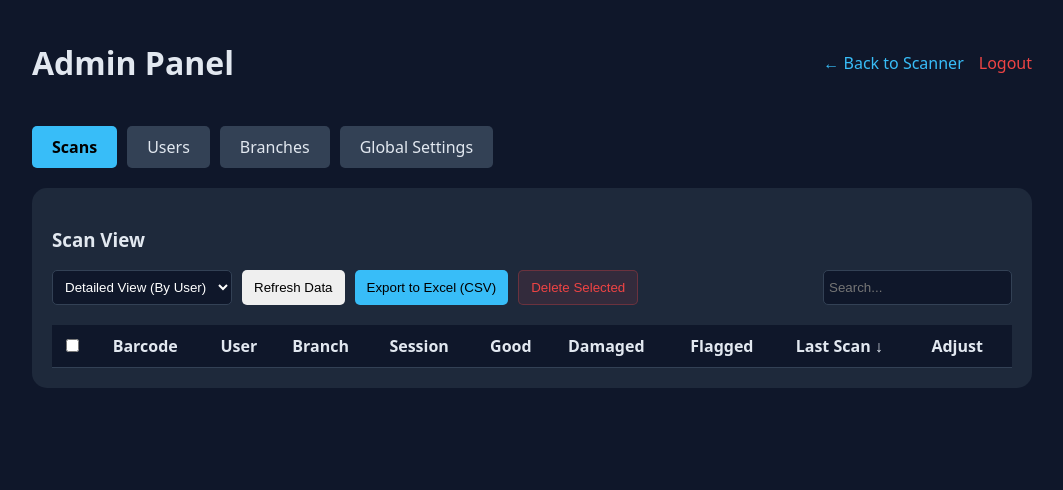
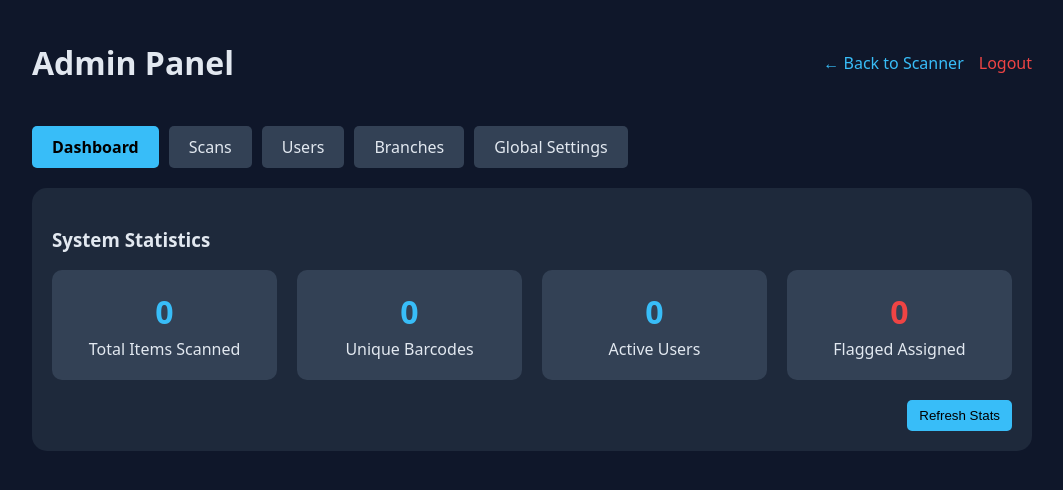
Before and after one commit to alanim7md/barcode-scanner, a Flask app: page /admin in a window 1280 px wide. Shown: the top 490 px of the page, without its empty margins (108-1171 px from the left). Run offline with Flask 3, Linux system fonts and the light colour scheme; the visitor is signed in with stand-in values (Sample User, id 1); data comes from the database, SQL or seed files in the repository; data that the repository does not hold is empty.

Commit message:
Add dashboard statistics

```diff
--- a/app.py
+++ b/app.py
@@ -477,6 +477,33 @@ def admin_export_csv():
     conn.close()
     return Response(output.getvalue(), mimetype="text/csv", headers={"Content-Disposition": "attachment;filename=scans_export.csv"})
 
+@app.route("/admin/stats")
+def admin_stats():
+    if session.get("role") not in ["admin", "moderator"]: return "forbidden"
+    conn = get_db()
+    c = conn.cursor()
+
+    c.execute("SELECT COUNT(*) FROM scans")
+    total_scans = c.fetchone()[0]
+
+    c.execute("SELECT COUNT(DISTINCT REPLACE(REPLACE(barcode,'__DAMAGED',''),'__FLAGGED','')) FROM scans")
+    unique_barcodes = c.fetchone()[0]
+
+    c.execute("SELECT COUNT(DISTINCT user) FROM scans")
+    active_users = c.fetchone()[0]
+
+    c.execute("SELECT COUNT(*) FROM scans WHERE barcode LIKE '%__FLAGGED'")
+    flagged_items = c.fetchone()[0]
+
+    conn.close()
+
+    return jsonify({
+        "total_scans": total_scans,
+        "unique_barcodes": unique_barcodes,
+        "active_users": active_users,
+        "flagged_items": flagged_items
+    })
+
 @app.route("/settings")
 def get_settings():
     conn = get_db()
--- a/templates/admin.html
+++ b/templates/admin.html
@@ -49,7 +49,8 @@
     </div>
 
     <div class="tabs">
-        <div class="tab active" onclick="showTab('scans')">Scans</div>
+        <div class="tab active" onclick="showTab('dashboard')">Dashboard</div>
+        <div class="tab" onclick="showTab('scans')">Scans</div>
         {% if role == 'admin' %}
         <div class="tab" onclick="showTab('users')">Users</div>
         <div class="tab" onclick="showTab('branches')">Branches</div>
@@ -57,7 +58,32 @@
         {% endif %}
     </div>
 
-    <div id="scans" class="tab-content active card">
+    <div id="dashboard" class="tab-content active card">
+        <h3>System Statistics</h3>
+        <div style="display: flex; gap: 20px; flex-wrap: wrap;">
+            <div style="flex: 1; background: #334155; padding: 20px; border-radius: 10px; text-align: center; min-width: 150px;">
+                <h2 id="stat-items" style="margin: 0; color: #38bdf8; font-size: 2em;">0</h2>
+                <p style="margin: 5px 0 0 0;">Total Items Scanned</p>
+            </div>
+            <div style="flex: 1; background: #334155; padding: 20px; border-radius: 10px; text-align: center; min-width: 150px;">
+                <h2 id="stat-barcodes" style="margin: 0; color: #38bdf8; font-size: 2em;">0</h2>
+                <p style="margin: 5px 0 0 0;">Unique Barcodes</p>
+            </div>
+            <div style="flex: 1; background: #334155; padding: 20px; border-radius: 10px; text-align: center; min-width: 150px;">
+                <h2 id="stat-users" style="margin: 0; color: #38bdf8; font-size: 2em;">0</h2>
+                <p style="margin: 5px 0 0 0;">Active Users</p>
+            </div>
+            <div style="flex: 1; background: #334155; padding: 20px; border-radius: 10px; text-align: center; min-width: 150px;">
+                <h2 id="stat-flagged" style="margin: 0; color: #ef4444; font-size: 2em;">0</h2>
+                <p style="margin: 5px 0 0 0;">Flagged Assigned</p>
+            </div>
+        </div>
+        <div style="margin-top: 20px; text-align: right;">
+            <button class="btn-primary" onclick="loadStats()">Refresh Stats</button>
+        </div>
+    </div>
+
+    <div id="scans" class="tab-content card">
         <h3>Scan View</h3>
         <div style="display:flex; gap:10px; margin-bottom: 10px;">
             <select id="viewMode" onchange="loadScans()">
@@ -162,6 +188,20 @@ function showTab(id) {
     document.getElementById(id).classList.add('active');
     event.target.classList.add('active');
     if(id === 'scans') loadScans();
+    if(id === 'dashboard') loadStats();
+}
+
+function loadStats() {
+    fetch('/admin/stats')
+        .then(r => r.json())
+        .then(data => {
+            if (data.forbidden) return;
+            document.getElementById('stat-items').innerText = data.total_scans || 0;
+            document.getElementById('stat-barcodes').innerText = data.unique_barcodes || 0;
+            document.getElementById('stat-users').innerText = data.active_users || 0;
+            document.getElementById('stat-flagged').innerText = data.flagged_items || 0;
+        })
+        .catch(err => console.error("Failed to load stats:", err));
 }
 
 let currentAdminData = [];
@@ -367,6 +407,7 @@ function deleteBranch(name) {
 }
 
 loadScans();
+loadStats();
 </script>
 
 </body>
```
